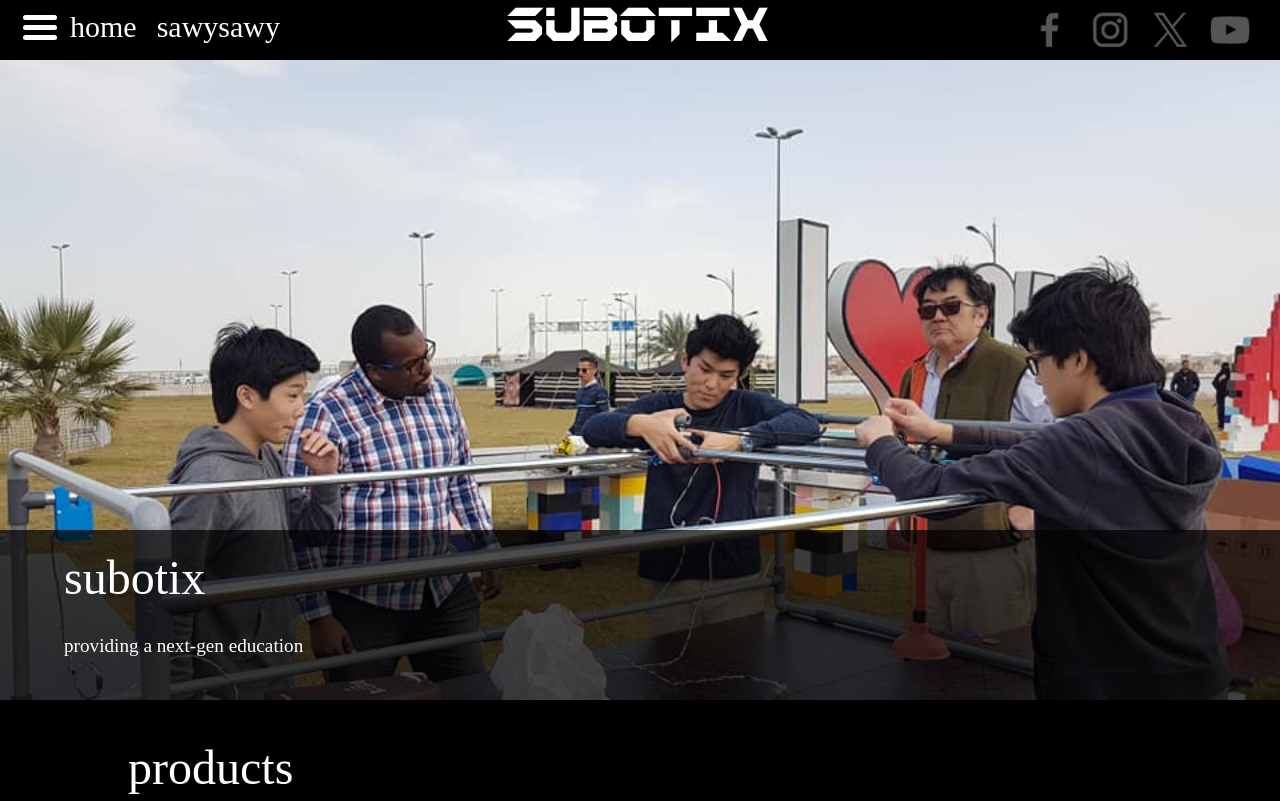
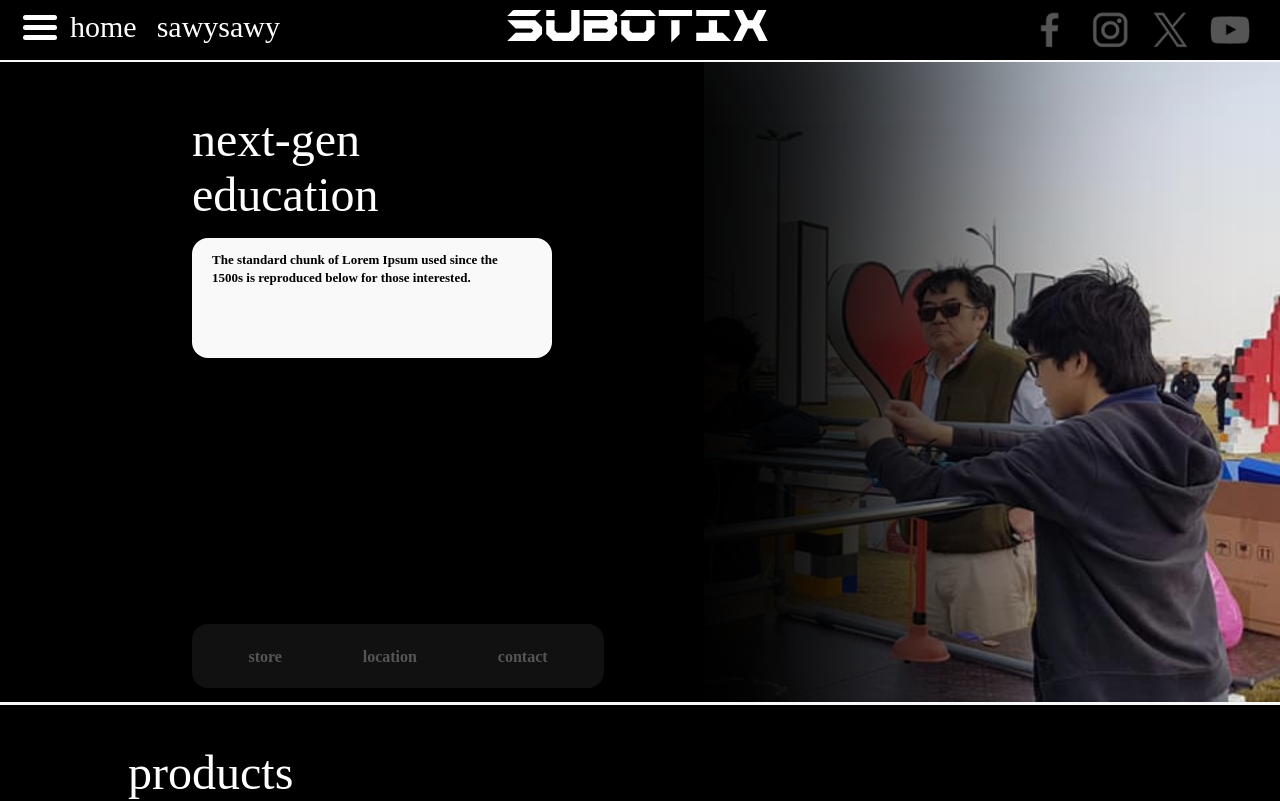
Before and after one commit to Matteo-Y/Subotix_site_legacy, a React (Create React App) app: page / in a window 1280 px wide. Shown: the top 801 px of the page. Built offline with nearby package versions, Linux system fonts and the light colour scheme; a web font is replaced by a local one.

Commit message:
hero section restyle

```diff
--- a/package.json
+++ b/package.json
@@ -13,6 +13,7 @@
     "react": "^18.2.0",
     "react-dom": "^18.2.0",
     "react-router-dom": "^6.11.1",
+    "react-router-hash-link": "^2.4.3",
     "react-scripts": "5.0.1",
     "web-vitals": "^2.1.4"
   },
--- a/src/modules/Landing.js
+++ b/src/modules/Landing.js
@@ -1,21 +1,26 @@
 import { BASE_PATH, SAWY_PATH } from "../App";
 import ProductCard from "./ProductCard";
+import { HashLink } from "react-router-hash-link";
 
 export default function Landing() {
-
-
 
     return (
         <div className="landing-page">
             <div id="hero-section" className="section">
+                <div id="hero-blank">
+                    <div id="hero-title-div">
+                        <h2>next-gen <br/>education</h2>
+                    </div>
+                    <div id="hero-paragraph-div">
+                        <p>The standard chunk of Lorem Ipsum used since the 1500s is reproduced below for those interested.</p>
+                    </div>
+                    <div id="hero-links-div">
+                        <HashLink className="hero-link" smooth to="#product-section">store</HashLink>
+                        <HashLink className="hero-link" smooth to="#locations-section">location</HashLink>
+                        <HashLink className="hero-link" smooth to="#contact">contact</HashLink>
+                    </div>
+                </div>
                 <img className="banner" src={require("../res/pictures/gallery/48.jpg")} alt="home banner"  loading="lazy"/>
-                <div id="hero-infobar" className="infobar">
-                    <div style={{ height: "170px" }}>
-                        <h2>subotix</h2>
-                        <h3 style={{ width: "80%" }}>providing a next-gen education</h3>
-                    </div>
-                    <p>The standard chunk of Lorem Ipsum used since the 1500s is reproduced below for those interested. Sections 1.10.32 and 1.10.33 from "de Finibus Bonorum et Malorum" by Cicero are also reproduced in their exact original form, accompanied by English versions from the 1914 translation by H. Rackham.</p>
-                </div>
             </div>
             <div id="product-section" className="section">
                 <h2 style={{marginLeft: "10%"}} className="section-title">products</h2>
@@ -26,7 +31,7 @@ export default function Landing() {
                     <ProductCard productName="starship models" img={require("../res/pictures/gallery/65.jpg")}/>
                 </div>
             </div>
-            <a id="sawy-section" className="section" href={"#" + SAWY_PATH}>
+            <a id="sawy-section" className="section hover-section" href={"#" + SAWY_PATH}>
                 <div style={{display: "flex", flexDirection: "row", width: "100%"}}>
                     <div style={{display: "flex", flexDirection: "collumn", flex: "1 1 0"}}>
                         <img className="sawy-image" src={require("../res/pictures/gallery/3.jpg")} alt=""/>
@@ -46,12 +51,12 @@ export default function Landing() {
                     <p>The standard chunk of Lorem Ipsum used since the 1500s is reproduced below for those interested. Sections 1.10.32 and 1.10.33 from "de Finibus Bonorum et Malorum" by Cicero are also reproduced in their exact original form, accompanied by English versions from the 1914 translation by H. Rackham.</p>
                 </div>
             </a>
-            <a id="locations-section" className="section" href={"#" + BASE_PATH}>
+            <a id="locations-section" className="section hover-section" href={"#" + BASE_PATH}>
                 <img className="banner" src={require("../res/pictures/gallery/68.jpg")} alt=""/>
                 <div id="locations-infobar" className="infobar">
                     <div style={{ height: "170px" }}>
                         <h2>locations</h2>
-                        <h3>find us</h3>
+                        <h3>visit us</h3>
                     </div>
                     <p>The standard chunk of Lorem Ipsum used since the 1500s is reproduced below for those interested. Sections 1.10.32 and 1.10.33 from "de Finibus Bonorum et Malorum" by Cicero are also reproduced in their exact original form, accompanied by English versions from the 1914 translation by H. Rackham.</p>
                 </div>
--- a/src/styles/App.css
+++ b/src/styles/App.css
@@ -89,6 +89,10 @@ h3 {
   font-size: 2rem;
   font-weight: 200;
   color: white;
+}
+
+div {
+  overflow: hidden;
 }
 
 img {
@@ -210,6 +214,7 @@ img {
 }
 
 #header-socials {
+  overflow: visible;
   flex: 1 1 0;
   display: flex;
   justify-content: right;
@@ -330,7 +335,7 @@ button.dropdown-toggle:hover .dropdown-toggle {
   transition: transform 0.3s;
 }
 
-.section:hover {
+.hover-section:hover {
   transform: scale(1.01);
 }
 
@@ -350,6 +355,7 @@ button.dropdown-toggle:hover .dropdown-toggle {
   margin: 0 20px 20px 0;
   transition: all 0.2s;
   overflow: hidden;
+  border-radius: 20px;
 }
 
 .product-card:hover {
@@ -385,9 +391,70 @@ button.dropdown-toggle:hover .dropdown-toggle {
   background-color: rgba(0, 0, 0, 0.9);
 }
 
-#hero-infobar {
-  bottom: -130px;
-  height: 300px;
+.hero-link {
+  color: #555;
+  margin: auto;
+  border-radius: 1em;
+  padding: 1em;
+  transition: all 0.2s;
+}
+
+.hero-link:hover {
+  color: black;
+  background-color: #f9f9f9;
+  transform: translateY(-2px) scale(1.05);
+}
+
+#hero-section {
+  margin-top: 2px;
+  margin-bottom: 3px;
+}
+
+#hero-blank {
+  position: relative;
+  display: flex;
+  flex-direction: column;
+  overflow: visible;
+  z-index: 1;
+  box-shadow: 0 0 300px 250px black;
+  background-color: black;
+  height: 100%;
+}
+
+#hero-title-div {
+  overflow: visible;
+  margin-bottom: 1em;
+}
+#hero-title-div h2 {
+  width: 95%;
+  margin: 0;
+}
+
+#hero-paragraph-div {
+  background-color: #f9f9f9;
+  height: 100px;
+  width: 320px;
+  border-radius: 1em;
+  padding: 0 20px 20px 20px;
+}
+#hero-paragraph-div p {
+  color: black;
+  font-size: small;
+  line-height: 1.4;
+  font-weight: light;
+}
+
+#hero-links-div {
+  display: flex;
+  flex-direction: row;
+  position: absolute;
+  bottom: 4em;
+  background-color: #111;
+  width: 380px;
+  height: 2.5em;
+  border-radius: 1em;
+  padding: 0.5em 1em 1em 1em;
+  font-weight: bold;
 }
 
 #product-section {
@@ -435,7 +502,10 @@ button.dropdown-toggle:hover .dropdown-toggle {
 @media only screen and (max-width: 600px) {
   #hero-section {
     height: 70vh;
-    flex-direction: column;
+  }
+  #hero-blank {
+    width: 10%;
+    padding: 50px 0 0 10%;
   }
   .infobar {
     padding-left: 5%;
@@ -450,7 +520,10 @@ button.dropdown-toggle:hover .dropdown-toggle {
 @media only screen and (min-width: 600px) {
   #hero-section {
     height: 70vh;
-    flex-direction: column;
+  }
+  #hero-blank {
+    width: 20%;
+    padding: 50px 0 0 11%;
   }
   .infobar {
     padding-left: 5%;
@@ -465,7 +538,10 @@ button.dropdown-toggle:hover .dropdown-toggle {
 @media only screen and (min-width: 768px) {
   #hero-section {
     height: 80vh;
-    flex-direction: row;
+  }
+  #hero-blank {
+    width: 30%;
+    padding: 50px 0 0 13%;
   }
   .infobar {
     padding-left: 5%;
@@ -480,7 +556,10 @@ button.dropdown-toggle:hover .dropdown-toggle {
 @media only screen and (min-width: 992px) {
   #hero-section {
     height: 80vh;
-    flex-direction: row;
+  }
+  #hero-blank {
+    width: 40%;
+    padding: 50px 0 0 15%;
   }
   .infobar {
     padding-left: 5%;
--- a/src/styles/App.scss
+++ b/src/styles/App.scss
@@ -75,6 +75,10 @@ h3 {
     color: white;
 }
 
+div {
+    overflow: hidden;
+}
+
 img {
     object-fit: contain;
 }
--- a/src/styles/_Header.scss
+++ b/src/styles/_Header.scss
@@ -56,6 +56,7 @@
 }
 
 #header-socials {
+    overflow: visible;
     flex: 1 1 0;
     display: flex;
     justify-content: right;
--- a/src/styles/_Landing.scss
+++ b/src/styles/_Landing.scss
@@ -8,7 +8,7 @@
     transition: transform 0.3s;
 }
 
-.section:hover {
+.hover-section:hover {
     transform: scale(1.01);
 }
 
@@ -27,6 +27,7 @@
     margin: 0 20px 20px 0;
     transition: all 0.2s;
     overflow: hidden;
+    border-radius: 20px;
 }
 
 .product-card:hover {
@@ -61,11 +62,70 @@
     background-color: rgba(0, 0, 0, 0.9);
 }
 
-#hero-infobar {
-    $title-height: 170px;
-    $info-height: 130px;
-    bottom: -1 * $info-height;
-    height: $info-height + $title-height;
+.hero-link {
+    color: #555;
+    margin: auto;
+    border-radius: 1em;
+    padding: 1em;
+    transition: all 0.2s;
+}
+
+.hero-link:hover {
+    color: black;
+    background-color: $pallette-3;
+    transform: translateY(-2px) scale(1.05);
+}
+
+#hero-section {
+    margin-top: 2px;
+    margin-bottom: 3px;
+}
+
+#hero-blank {
+    position: relative;
+    display: flex;
+    flex-direction: column;
+    overflow: visible;
+    z-index: 1;
+    box-shadow: 0 0 300px 250px black;
+    background-color: black;
+    height: 100%;
+}
+
+#hero-title-div {
+    overflow: visible;
+    margin-bottom: 1em;
+    h2 {
+        width: 95%;
+        margin: 0;
+    }
+}
+
+#hero-paragraph-div {
+    background-color: $pallette-3;
+    height: 100px;
+    width: 320px;
+    border-radius: 1em;
+    padding: 0 20px 20px 20px;
+    p {
+        color: black;
+        font-size: small;
+        line-height: 1.4;
+        font-weight: light;
+    }
+}
+
+#hero-links-div {
+    display: flex;
+    flex-direction: row;
+    position: absolute;
+    bottom: 4em;
+    background-color: #111;
+    width: 380px;
+    height: 2.5em;
+    border-radius: 1em;
+    padding: 0.5em 1em 1em 1em;
+    font-weight: bold;
 }
 
 #product-section {
@@ -115,21 +175,25 @@
 }
 
 @media only screen and (max-width: 600px) {
-    #hero-section { height: 70vh; flex-direction: column }
+    #hero-section { height: 70vh }
+    #hero-blank { width: 10%; padding: 50px 0 0 10% }
     .infobar { padding-left: 5%; h3 { font-size: 1.2rem}; p { width: 90% } }
 }
 
 @media only screen and (min-width: 600px) {
-    #hero-section { height: 70vh; flex-direction: column }
+    #hero-section { height: 70vh }
+    #hero-blank { width: 20%; padding: 50px 0 0 11% }
     .infobar { padding-left: 5%; h3 { font-size: 1.2rem}; p { width: 90% } }
 }
 
 @media only screen and (min-width: 768px) {
-    #hero-section { height: 80vh; flex-direction: row }
+    #hero-section { height: 80vh }
+    #hero-blank { width: 30%; padding: 50px 0 0 13% }
     .infobar { padding-left: 5%; h3 { font-size: 1.2rem}; p { width: 60% } }
 }
 
 @media only screen and (min-width: 992px) {
-    #hero-section { height: 80vh; flex-direction: row }
+    #hero-section { height: 80vh }
+    #hero-blank { width: 40%; padding: 50px 0 0 15% }
     .infobar { padding-left: 5%; h3 { font-size: 1.2rem}; p { width: 60% } }
 }
```
Also changed, not shown: 2 other files (tests, documents, lock files or other folders).
